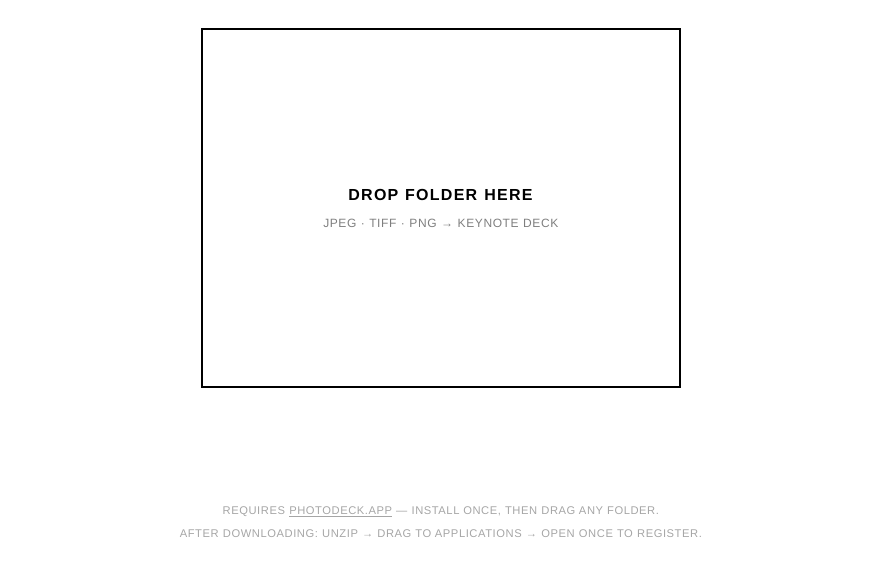
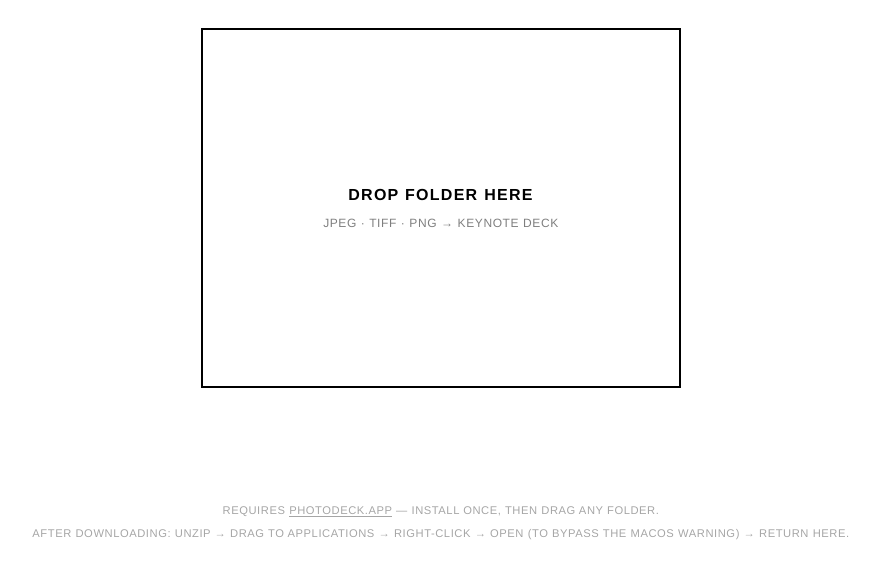
Before and after one commit to JoshLuong/gay-care-photo-deck-keynote, a plain HTML site: page index.html in a window 1280 px wide. Shown: the part 184-762 px from the top of the page, without its empty margins (199-1078 px from the left). Drawn offline with Linux system fonts and the light colour scheme.

Commit message:
chore: clarify right-click open step to bypass Gatekeeper

```diff
--- a/index.html
+++ b/index.html
@@ -102,7 +102,7 @@
 
   <footer>
     Requires <a id="download-link" href="dist/PhotoDeck.app.zip">PhotoDeck.app</a> — install once, then drag any folder.<br>
-    After downloading: unzip → drag to Applications → open once to register.
+    After downloading: unzip → drag to Applications → right-click → Open (to bypass the macOS warning) → return here.
   </footer>
 
   <script>
```
